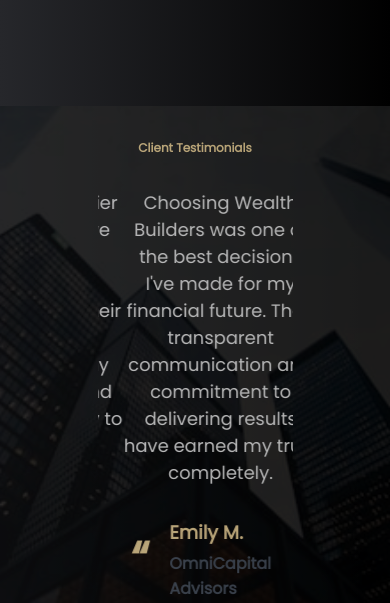
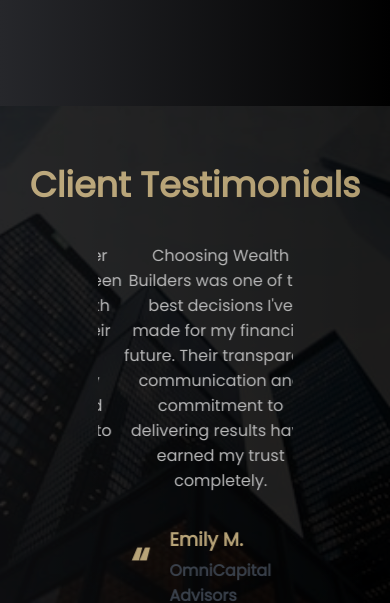
Before and after one commit to dikshant-dak/profitoceanmultimart, a React (Vite) app in the folder frontend/: page / in a window 390 px wide. Shown: the part 1600-2203 px from the top of the page. Built offline with nearby package versions, Linux system fonts and the light colour scheme; no server answers.

Commit message:
Font size changed 2

```diff
--- a/frontend/src/Components/TestimonialComponent/testimonialcomponent.css
+++ b/frontend/src/Components/TestimonialComponent/testimonialcomponent.css
@@ -65,7 +65,7 @@
 
   .testimonial-text {
     margin-top: 0;
-    font-size: 1.125rem;
+    font-size: 1rem;
     text-align: center;
     color: white;
   }
@@ -114,6 +114,6 @@
 
   @media (max-width: 768px) {
     .testimonial-title {
-      font-size: 12px;
+      font-size: 35px;
     }
   }
```
